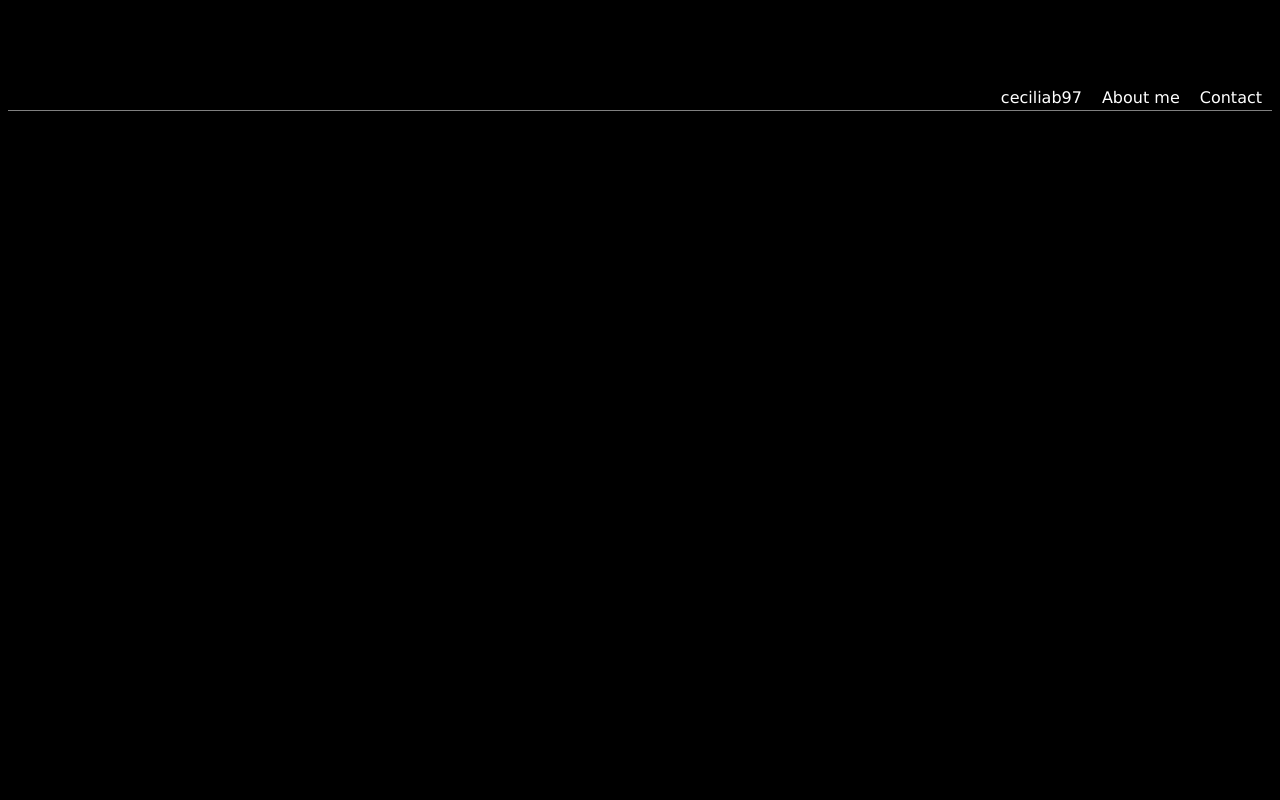
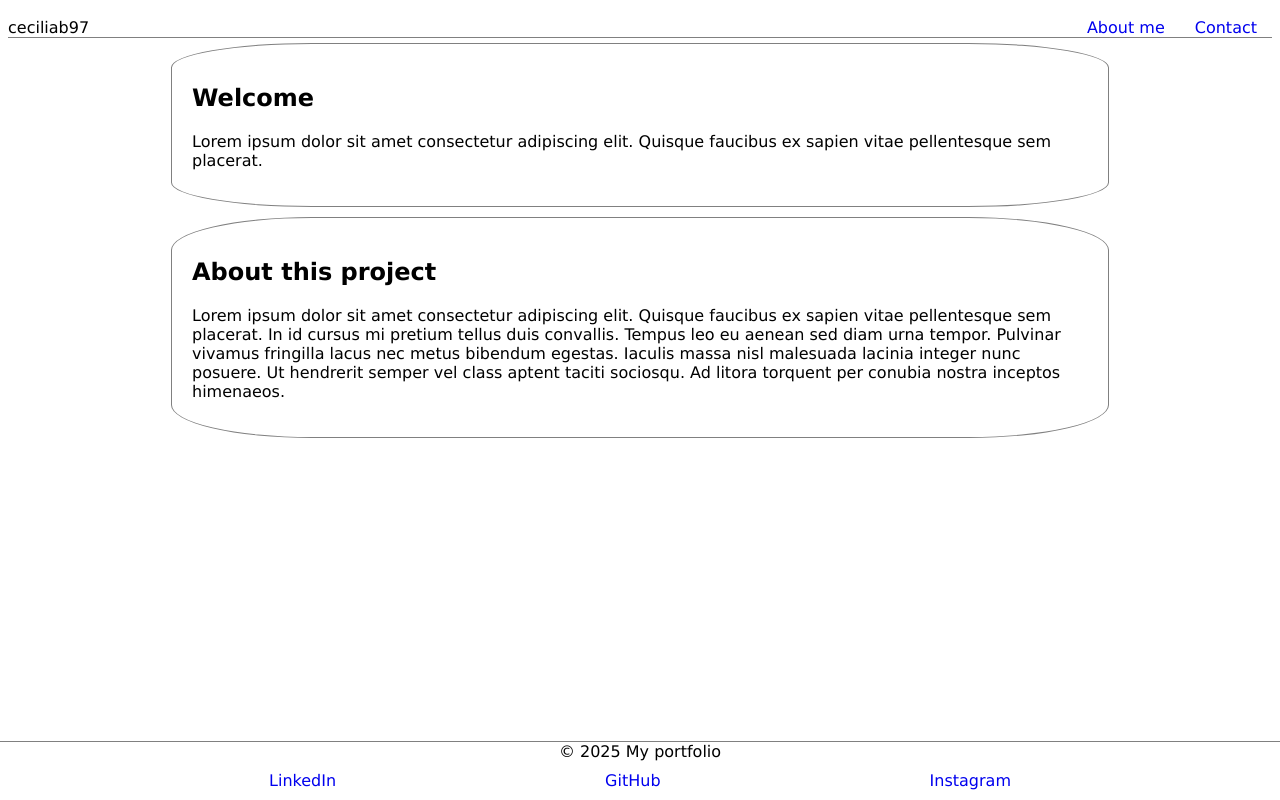
Before and after one commit to ceciliaB97/ceciliab97.github.io, a plain HTML site: page website/index.html in a window 1280 px wide. Drawn offline with Linux system fonts and the light colour scheme.

Commit message:
feat: cambios en estructura header, footer, section

```diff
--- a/css/styles.css
+++ b/css/styles.css
@@ -1,26 +1,78 @@
 body {
-    background-color: black;
+    font-family: Verdana, Geneva, Tahoma, sans-serif;
 }
 
-nav {
+header {
     display: flex;
     flex-direction: row;
-    justify-content: flex-end;
+    justify-content: space-between;
+    width: 100%;
     border-bottom: 1px solid grey;
     /* top right bottom left */
-    padding: 5px 0 0 5px;
+    padding: 10px 0 0 0;
 }
 
-/*
-.navTitle {
-    font-size: 35px;
+header nav {
+    display: flex;
+    align-self: flex-end;
 }
-*/
 
-nav a {
-    display: inline-block;
+header h1 {
+    align-self: flex-end;
+}
+
+header nav a {
+    /* top right bottom left */
+    padding: 0 15px 0 15px;
     text-decoration: none;
-    color: white;
-    font-family: Verdana, Geneva, Tahoma, sans-serif;
-    padding: 3px 10px 3px 10px;
 }
+
+footer {
+    display: flex;
+    flex-direction: column;
+    justify-content: center;
+
+    /* posicion */
+    position: fixed;
+    left: 0;
+    bottom: 0;
+    width: 100%;
+
+    /*decoracion*/
+    border-top: 1px solid grey;
+}
+
+footer span {
+    display: flex;
+    flex-direction: row;
+    justify-content: space-evenly;
+    width: 100%;
+
+    /*espaciado*/
+    /* top right bottom left */
+    padding: 0 0 10px 0;
+}
+
+footer span a {
+    /*texto*/
+    text-decoration: none;
+}
+
+section {
+    display: flex;
+    flex-direction: column;
+    justify-content: space-around;
+    align-items: center;
+
+    /*alineado*/
+    margin: auto;
+    width: 75%;
+}
+
+section div {
+    border: 1px solid grey;
+    border-radius: 15%;
+    /* top right bottom left */
+    padding: 20px;
+    margin: 5px;
+}
--- a/website/index.html
+++ b/website/index.html
@@ -6,24 +6,27 @@
     </head>
 <body>
 	<header>
-		<h1>ceciliab97</h1>
+		<span>ceciliab97</span>
+		<nav>
+			<a class="navItem" href="#">About me</a>
+			<a class="navItem" href="#">Contact</a>
+		</nav>
 	</header>
-	<nav>
-		<a class="navTitle" href="#" >ceciliab97</a> <a class="navItem" href="#">About me</a>  <a class="navItem" href="#">Contact</a>
-	</nav>
 	<section>
-		<h2>Latest Posts</h2>
-		<article>
-			<h3>Post Title</h3>
-			<p>This is a brief introduction to the blog post.</p>
-		</article>
+		<div>
+			<h1>Welcome</h1>
+			<p>Lorem ipsum dolor sit amet consectetur adipiscing elit. Quisque faucibus ex sapien vitae pellentesque sem placerat.</p>
+		</div>
+		<div>
+			<article>
+				<h2>About this project</h2>
+				<p>Lorem ipsum dolor sit amet consectetur adipiscing elit. Quisque faucibus ex sapien vitae pellentesque sem placerat. In id cursus mi pretium tellus duis convallis. Tempus leo eu aenean sed diam urna tempor. Pulvinar vivamus fringilla lacus nec metus bibendum egestas. Iaculis massa nisl malesuada lacinia integer nunc posuere. Ut hendrerit semper vel class aptent taciti sociosqu. Ad litora torquent per conubia nostra inceptos himenaeos.</p>
+			</article>
+		</div>
 	</section>
-	<aside>
-		<h2>About Me</h2>
-		<p>Short bio or profile information.</p>
-	</aside>
 	<footer>
-		<p>&copy; 2024 My Blog</p>
+		<span>&copy; 2025 My portfolio</span>
+		<span><a href="#">LinkedIn</a><a href="#">GitHub</a><a href="#">Instagram</a></span>
 	</footer>
     <script src="../js/index.js"></script>
 </body>
```
Also changed, not shown: images/entire-background.jpg (added).
